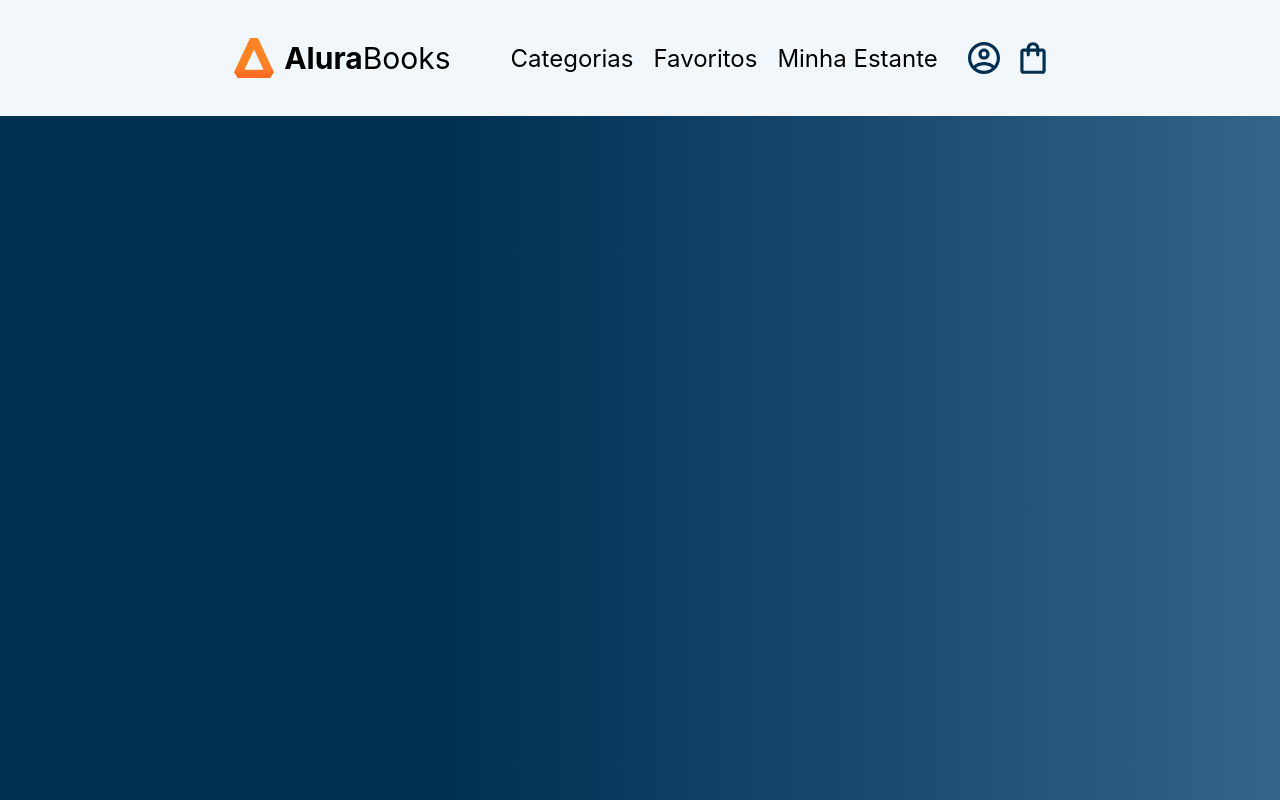
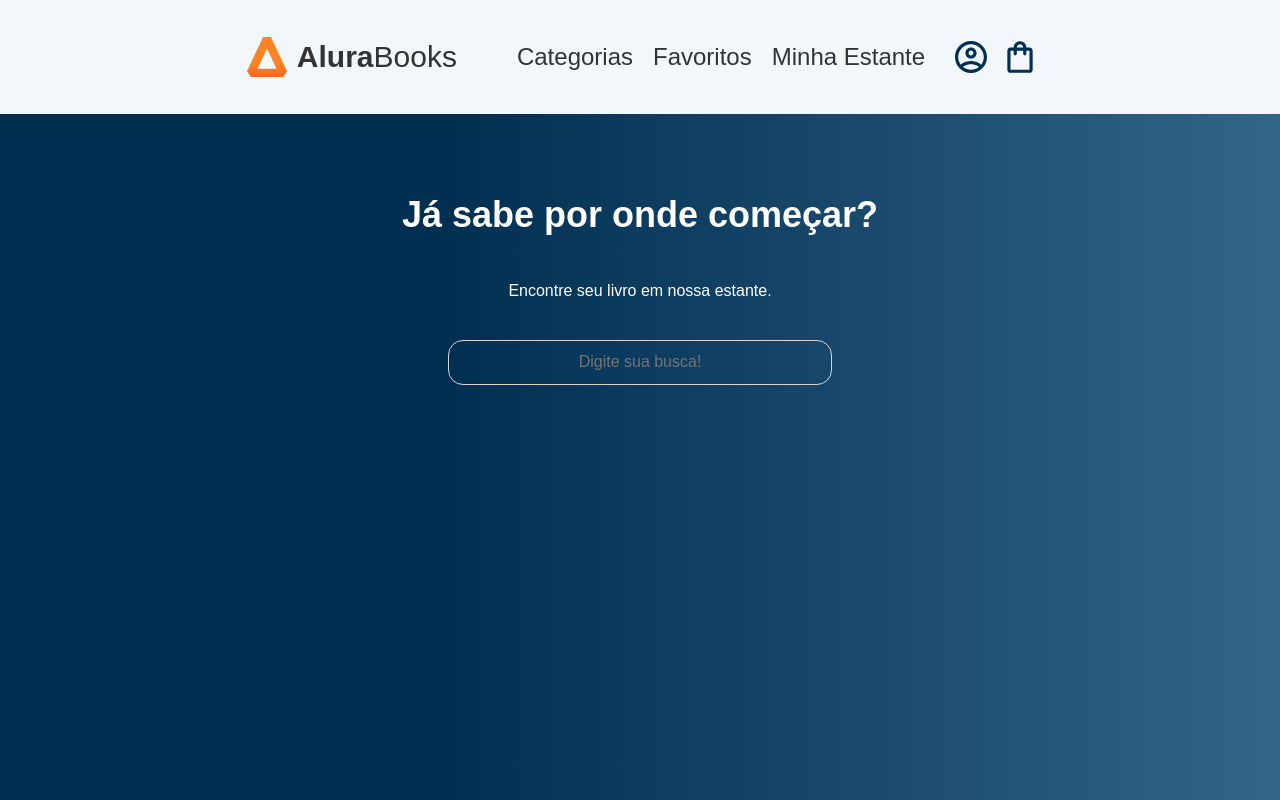
Before and after one commit to mizaelZuza/alurabooks-react, a React (Create React App) app: page / in a window 1280 px wide. Built offline with nearby package versions, Linux system fonts and the light colour scheme.

Commit message:
Ajuste no layout, adição de uma barra scroll na div resultado da pesquisa e ajuste no estilo global da aplicação

```diff
--- a/src/App.js
+++ b/src/App.js
@@ -1,10 +1,13 @@
 import Header from './componentes/Header';
 import styled from 'styled-components';
+import Pesquisa from './componentes/Pesquisa';
 
 const AppContainer = styled.div`
     width: 100vw;
     height: 100vh;
     background-image: linear-gradient(90deg, #002F52 35%, #326589);
+    font-family: Arial, sans-serif;
+    color: #333333;
 
 `
 
@@ -12,6 +15,7 @@ function App() {
   return (
     <AppContainer>
       <Header />
+      <Pesquisa />
     </AppContainer>
   );
 }
--- a/src/componentes/OpcoesHeader/index.js
+++ b/src/componentes/OpcoesHeader/index.js
@@ -6,9 +6,12 @@ const Opcoes = styled.ul`
     justify-content: center;
     align-items: center;
     text-align: center;
+    font-family: Arial, sans-serif;
 `
 const Opcao = styled.li`
     font-size: 24px;
+    font-weight: 500;
+    color: #333333;
     margin: 0 10px;
     cursor: pointer;
 `
--- a/src/index.js
+++ b/src/index.js
@@ -3,6 +3,7 @@ import ReactDOM from 'react-dom/client';
 import App from './App';
 import reportWebVitals from './reportWebVitals';
 import { createGlobalStyle } from 'styled-components';
+import Pesquisa from './componentes/Pesquisa';
 
 const GlobalStyle = createGlobalStyle`
   body {
```
